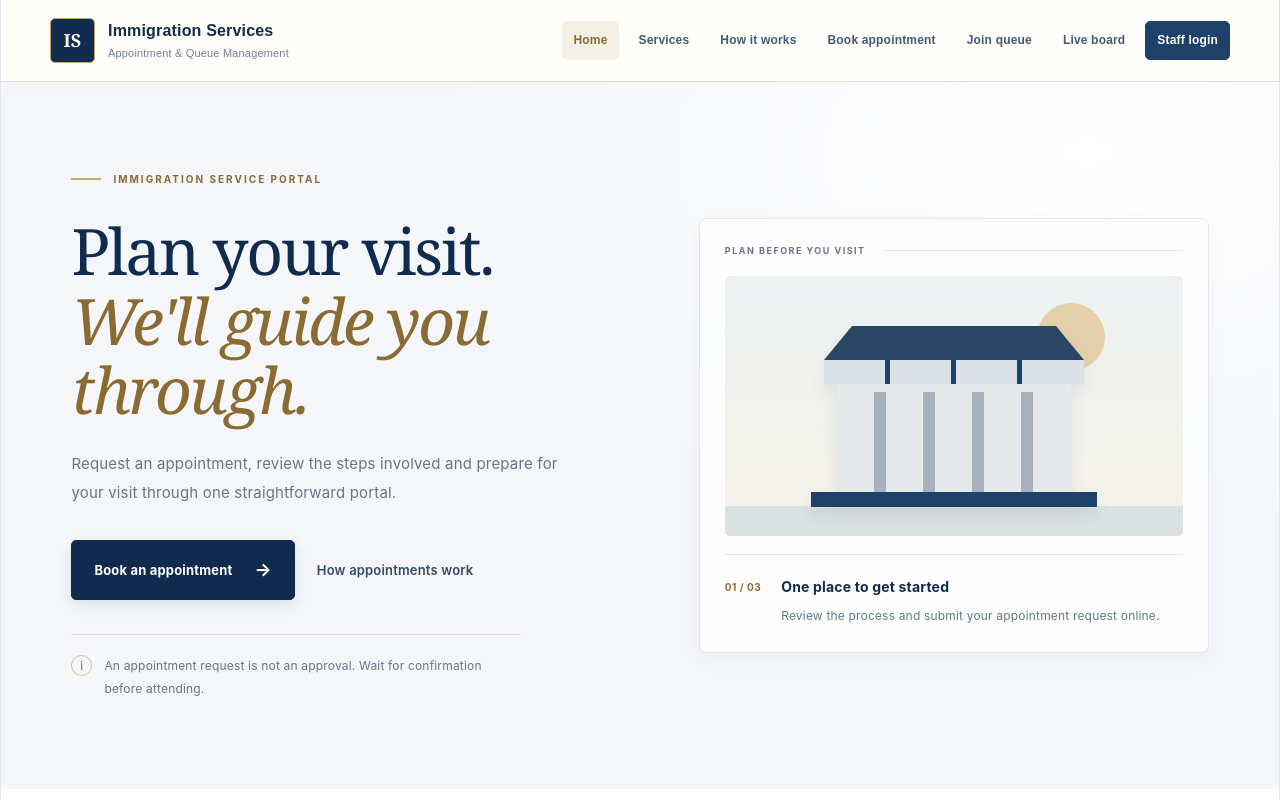
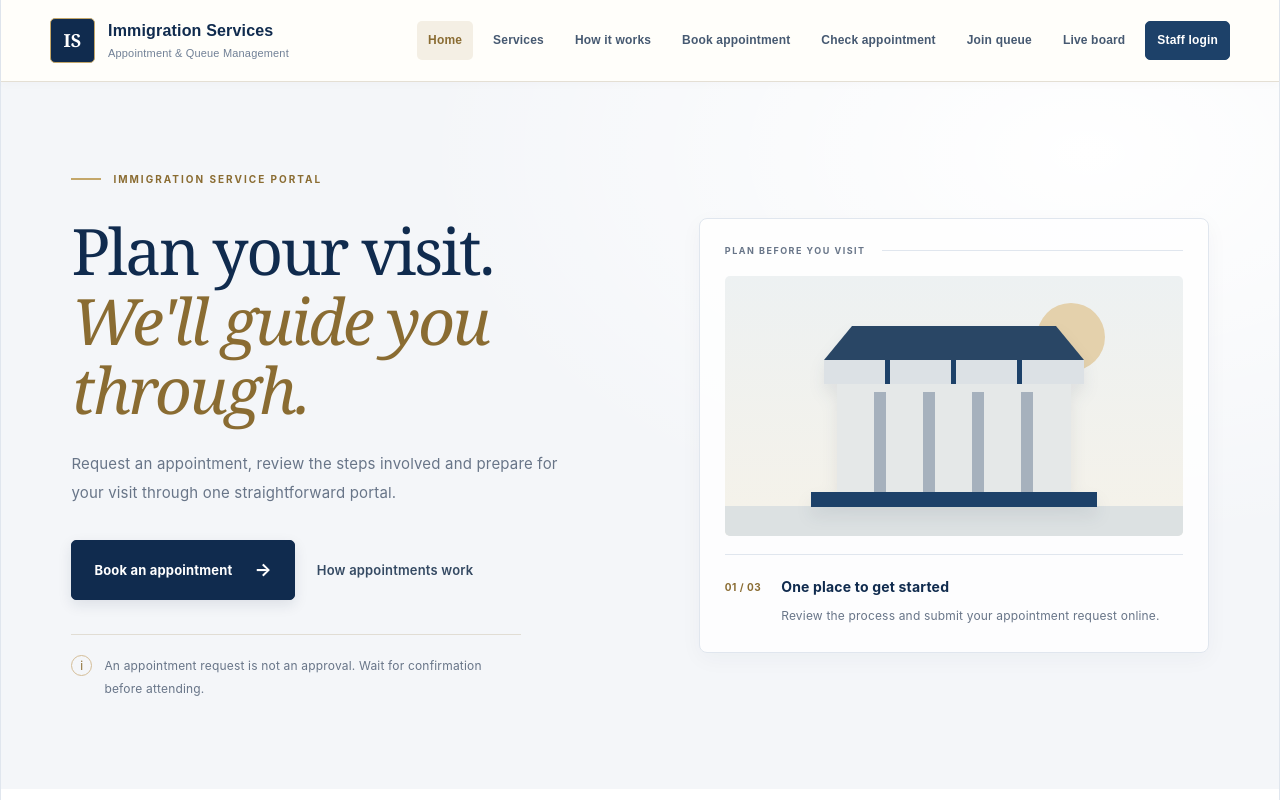
Before and after one commit to imashaos-source/Immigration-Queue-System, a React app in the folder frontend/: page / in a window 1280 px wide. Shown: the top 800 px of the page. Built offline with nearby package versions, Linux system fonts and the light colour scheme; the HTML template or start-up script is replaced by a standard one.

Commit message:
Add appointment status page navigation

```diff
--- a/frontend/src/App.jsx
+++ b/frontend/src/App.jsx
@@ -9,6 +9,7 @@ import {
 import PublicLayout from "./components/PublicLayout";
 import HomePage from "./pages/HomePage";
 import BookingPage from "./pages/BookingPage";
+import AppointmentStatusPage from "./pages/AppointmentStatusPage";
 import StaffLoginPage from "./pages/StaffLoginPage";
 import StaffDashboardPage from "./pages/StaffDashboardPage";
 import WalkInPage from "./pages/WalkInPage";
@@ -22,6 +23,10 @@ export default function App() {
         <Route element={<PublicLayout />}>
           <Route path="/" element={<HomePage />} />
           <Route path="/book" element={<BookingPage />} />
+          <Route
+            path="/check-appointment"
+            element={<AppointmentStatusPage />}
+          />
         </Route>
 
         {/* Staff pages */}
@@ -35,14 +40,15 @@ export default function App() {
           element={<StaffDashboardPage />}
         />
 
+        {/* Walk-in and live queue pages */}
+        <Route path="/walk-in" element={<WalkInPage />} />
+        <Route path="/live-board" element={<LiveQueueBoard />} />
+
         {/* Unknown URLs return to the home page */}
         <Route
           path="*"
           element={<Navigate to="/" replace />}
         />
-
-        <Route path="/walk-in" element={<WalkInPage />} />
-        <Route path="/live-board" element={<LiveQueueBoard />} />
       </Routes>
     </BrowserRouter>
   );
--- a/frontend/src/components/PublicLayout.jsx
+++ b/frontend/src/components/PublicLayout.jsx
@@ -8,6 +8,7 @@ export default function PublicLayout() {
       <header className="public-header">
         <Link className="public-brand" to="/">
           <span className="public-brand-mark">IS</span>
+
           <span className="public-brand-copy">
             <strong>Immigration Services</strong>
             <small>Appointment &amp; Queue Management</small>
@@ -24,6 +25,10 @@ export default function PublicLayout() {
           <a href="/#process">How it works</a>
 
           <NavLink to="/book">Book appointment</NavLink>
+
+          <NavLink to="/check-appointment">
+            Check appointment
+          </NavLink>
 
           <NavLink to="/walk-in">Join queue</NavLink>
 
@@ -44,6 +49,7 @@ export default function PublicLayout() {
           <strong>Immigration Services</strong>
           <p>Appointment &amp; Queue Management System</p>
         </div>
+
         <span>Public portal · Development version</span>
       </footer>
     </div>
```
